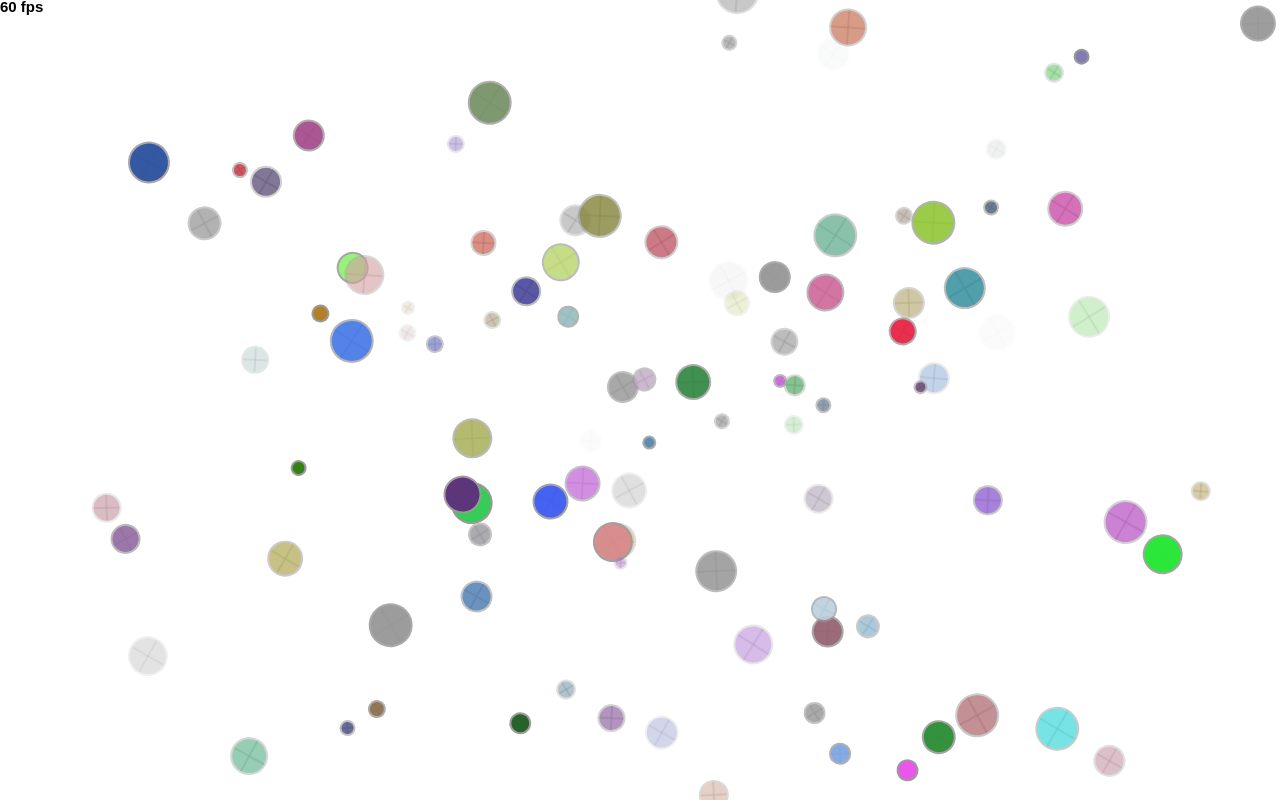
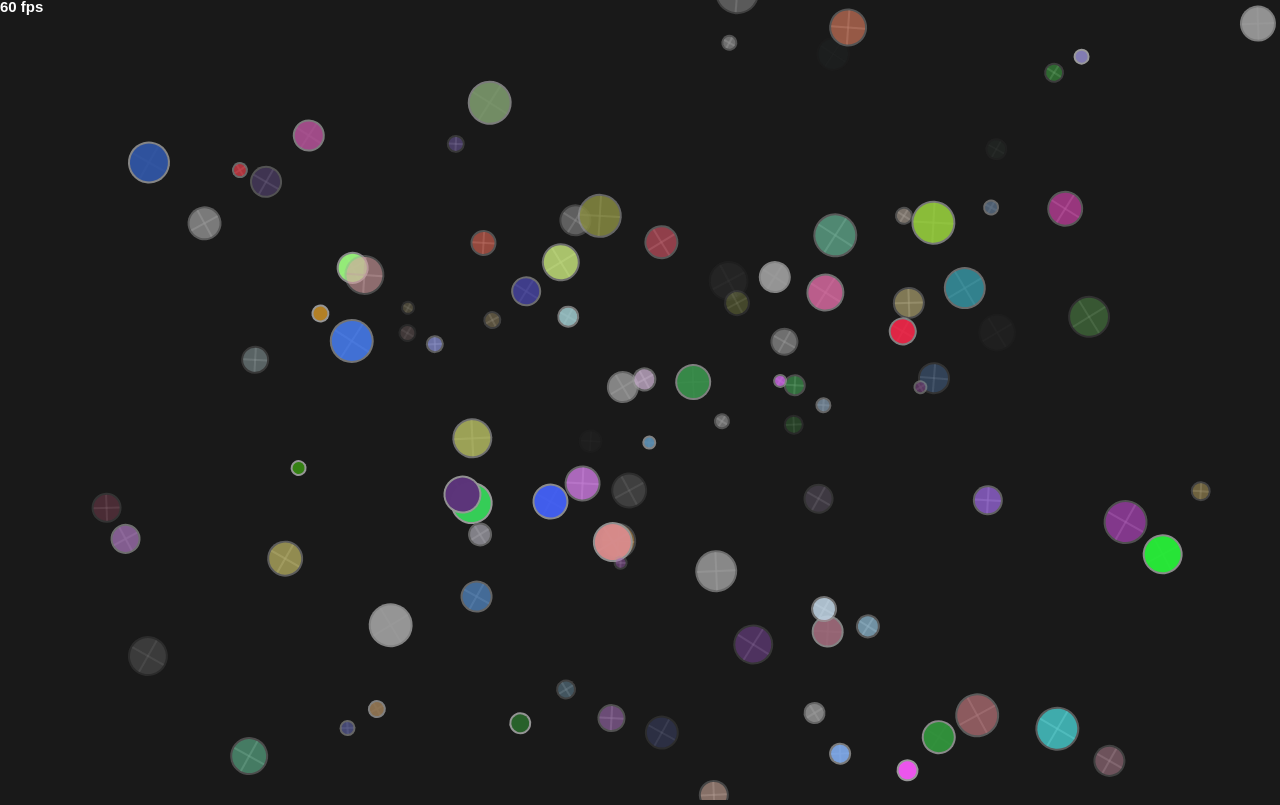
Before and after one commit to GavinHerdt9/GavinHerdt9.github.io, a website: page projects/circularity/index.html in a window 1280 px wide. Drawn offline with Linux system fonts and the light colour scheme.

Commit message:
'dark moded' circularity

```diff
--- a/projects/circularity/index.html
+++ b/projects/circularity/index.html
@@ -25,6 +25,9 @@
 
         <style type="text/css">
             /*override default styles here*/
+            body {
+                background-color: rgb(25, 25, 25);
+            }
         </style>
     </head>
     <body>
--- a/projects/circularity/js/init.js
+++ b/projects/circularity/js/init.js
@@ -7,7 +7,7 @@ var init = function (window) {
         app = window.opspark.makeApp(),
         canvas = app.canvas,
         view = app.view,
-        fps = draw.fps('#000');
+        fps = draw.fps('#fff');
 
 
     window.opspark.makeGame = function() {
```
